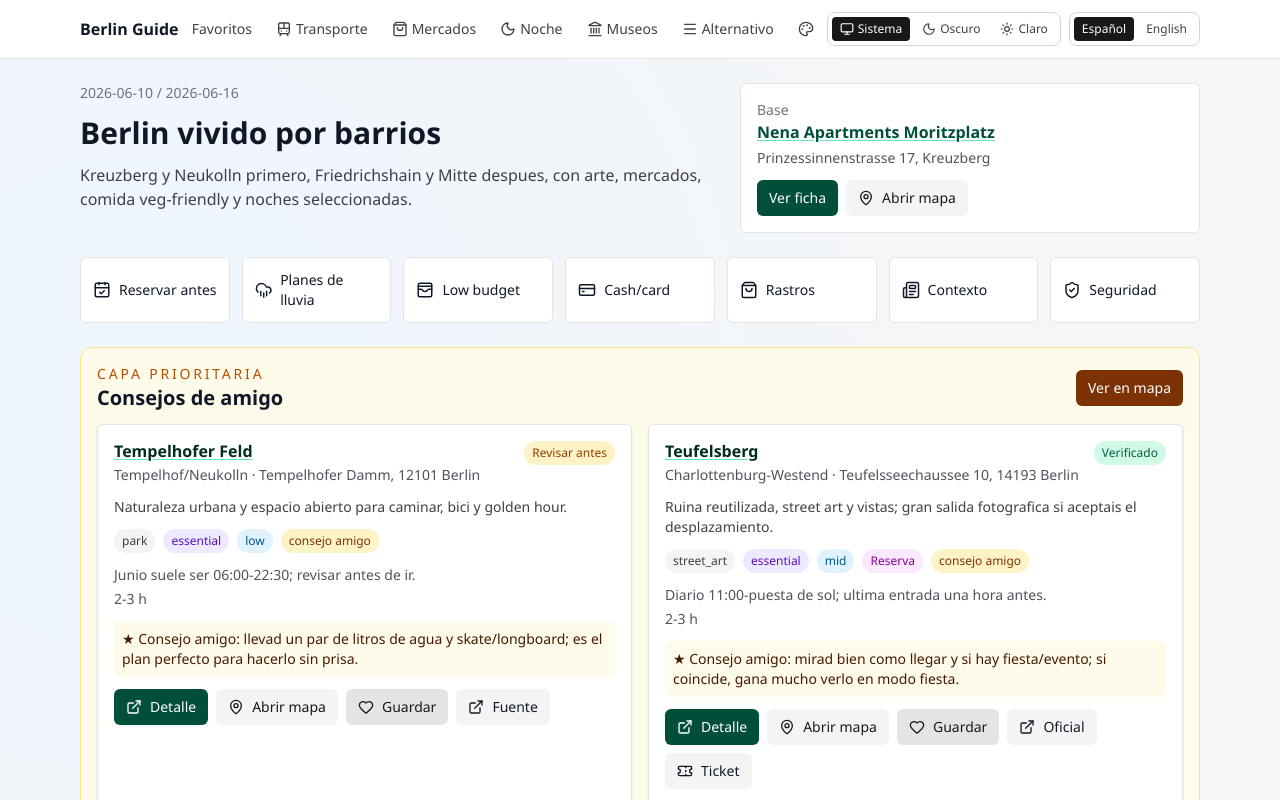
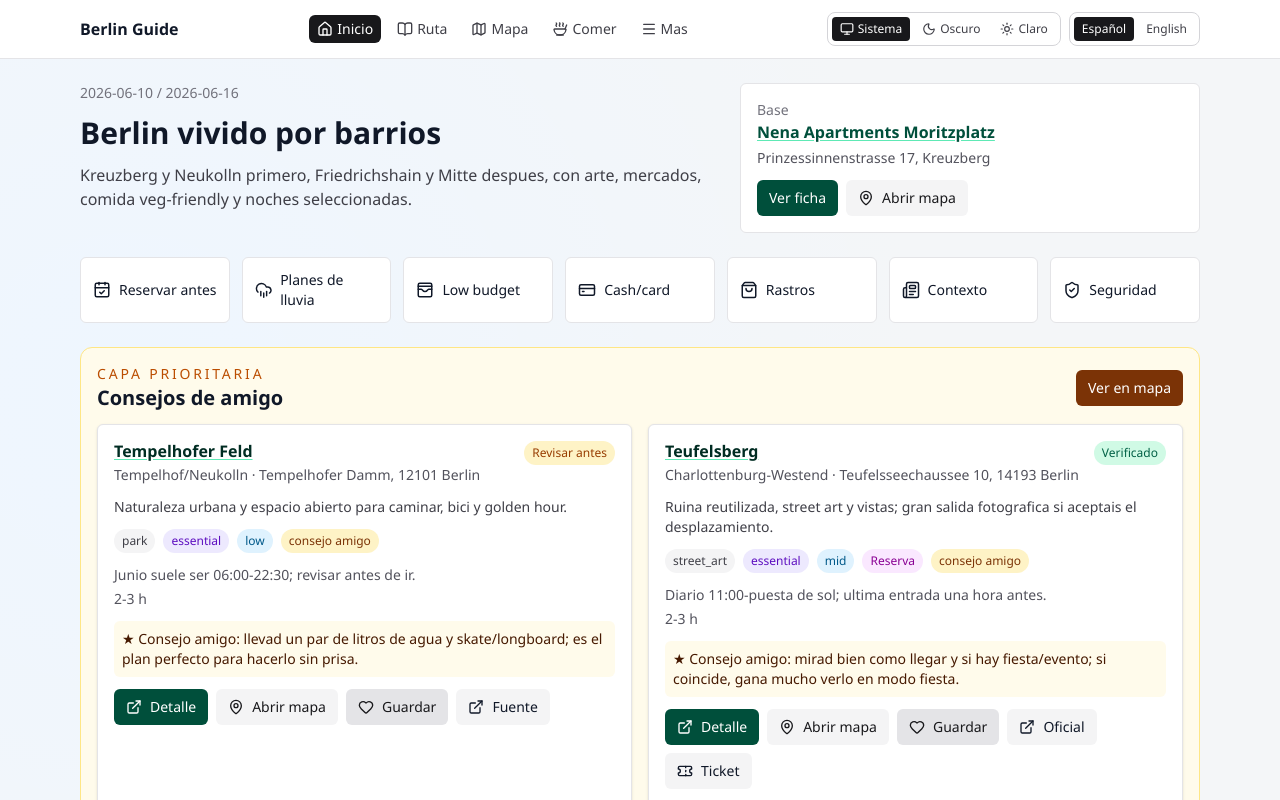
Before and after one commit to victormartingil/berlin-travel, a Next.js app: page / in a window 1280 px wide. Shown: the top 800 px of the page. Built offline with nearby package versions, Linux system fonts and the light colour scheme.

Commit message:
fix: stabilize responsive navigation menus

```diff
--- a/src/components/i18n/LanguageSwitch.tsx
+++ b/src/components/i18n/LanguageSwitch.tsx
@@ -10,7 +10,8 @@ export function LanguageSwitch() {
     <div className="flex gap-1 rounded-lg border border-zinc-300 p-1">
       {langs.map((l) => (
         <button key={l} onClick={() => setLocale(l)} className={`rounded px-2 py-1 text-xs ${locale === l ? "bg-zinc-900 text-white" : "text-zinc-700"}`}>
-          {localeLabel[l]}
+          <span className="sm:hidden">{l.toUpperCase()}</span>
+          <span className="hidden sm:inline">{localeLabel[l]}</span>
         </button>
       ))}
     </div>
--- a/src/components/layout/SiteNav.tsx
+++ b/src/components/layout/SiteNav.tsx
@@ -33,6 +33,7 @@ export function SiteNav() {
   const { locale } = useLocale();
   const pathname = usePathname();
   const [mobileMoreOpen, setMobileMoreOpen] = useState(false);
+  const [desktopMoreOpen, setDesktopMoreOpen] = useState(false);
 
   function isActive(href: string): boolean {
     if (href === "/") return pathname === "/";
@@ -41,12 +42,12 @@ export function SiteNav() {
 
   return (
     <nav className="sticky top-0 z-40 border-b border-zinc-200 bg-white/95 backdrop-blur">
-      <div className="mx-auto flex max-w-6xl items-center justify-between gap-3 px-4 py-3">
-        <Link href="/" className="whitespace-nowrap font-semibold">
+      <div className="mx-auto flex max-w-6xl items-center justify-between gap-2 px-3 py-3 sm:gap-3 sm:px-4">
+        <Link href="/" className="min-w-0 shrink truncate whitespace-nowrap text-sm font-semibold sm:text-base">
           Berlin Guide
         </Link>
-        <div className="hidden min-w-0 flex-1 justify-center gap-2 overflow-x-auto text-sm lg:flex">
-          {[...primaryItems, ...secondaryItems].map((item) => {
+        <div className="hidden min-w-0 flex-1 items-center justify-center gap-2 text-sm lg:flex">
+          {primaryItems.map((item) => {
             const Icon = item.icon;
             const active = isActive(item.href);
             return (
@@ -56,8 +57,34 @@ export function SiteNav() {
               </Link>
             );
           })}
+          <div className="relative">
+            <button
+              type="button"
+              aria-label={locale === "es" ? "Mas secciones" : "More sections"}
+              aria-expanded={desktopMoreOpen}
+              onClick={() => setDesktopMoreOpen((open) => !open)}
+              className={`flex items-center gap-1 whitespace-nowrap rounded-md px-2 py-1 hover:bg-zinc-100 ${desktopMoreOpen ? "bg-zinc-900 text-white" : "text-zinc-700"}`}
+            >
+              <Menu size={16} />
+              {t(ui.nav.more, locale)}
+            </button>
+            {desktopMoreOpen ? (
+              <div className="absolute right-0 top-10 z-50 grid w-64 gap-1 rounded-xl border border-zinc-200 bg-white p-2 shadow-lg">
+                {secondaryItems.map((item) => {
+                  const Icon = item.icon;
+                  const active = isActive(item.href);
+                  return (
+                    <Link key={item.href} href={item.href} onClick={() => setDesktopMoreOpen(false)} className={`flex items-center gap-3 rounded-lg px-3 py-2 text-sm ${active ? "bg-zinc-900 text-white" : "text-zinc-700 hover:bg-zinc-100"}`}>
+                      <Icon size={17} />
+                      <span className="font-medium">{t(item.label, locale)}</span>
+                    </Link>
+                  );
+                })}
+              </div>
+            ) : null}
+          </div>
         </div>
-        <div className="flex items-center gap-2">
+        <div className="flex shrink-0 items-center gap-1 sm:gap-2">
           <ThemeSwitch />
           <LanguageSwitch />
         </div>
@@ -95,7 +122,7 @@ export function SiteNav() {
               </Link>
             );
           })}
-          <button type="button" aria-expanded={mobileMoreOpen} onClick={() => setMobileMoreOpen((open) => !open)} className={`flex min-w-0 flex-col items-center gap-1 rounded-xl px-1 py-2 text-[10px] font-medium leading-none ${mobileMoreOpen ? "bg-zinc-900 text-white" : "text-zinc-700"}`}>
+          <button type="button" aria-label={locale === "es" ? "Mas movil" : "Mobile more"} aria-expanded={mobileMoreOpen} onClick={() => setMobileMoreOpen((open) => !open)} className={`flex min-w-0 flex-col items-center gap-1 rounded-xl px-1 py-2 text-[10px] font-medium leading-none ${mobileMoreOpen ? "bg-zinc-900 text-white" : "text-zinc-700"}`}>
             <Menu size={18} />
             <span className="max-w-full truncate">{t(ui.nav.more, locale)}</span>
           </button>
```
Also changed, not shown: 1 other file (tests, documents, lock files or other folders).
